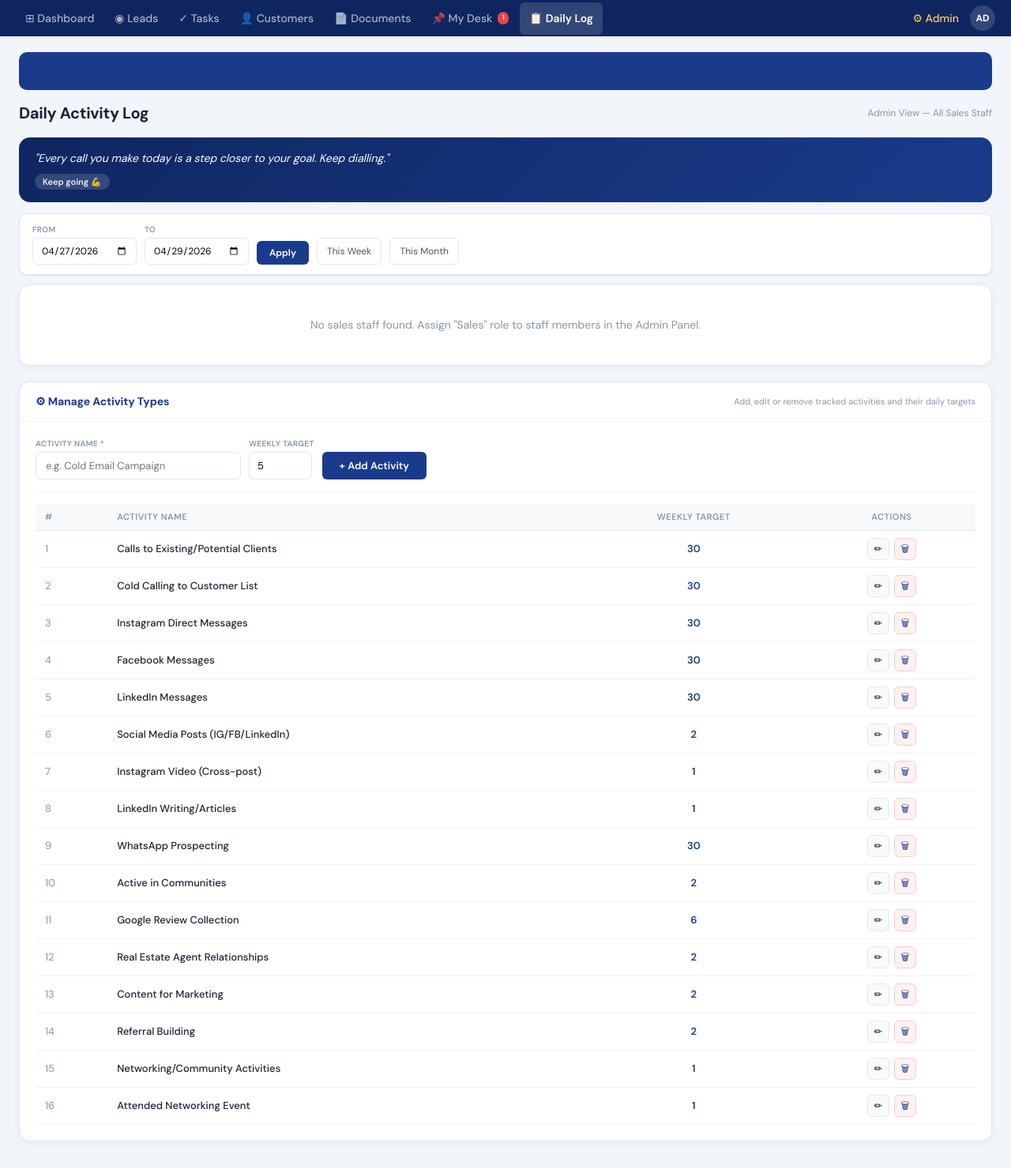
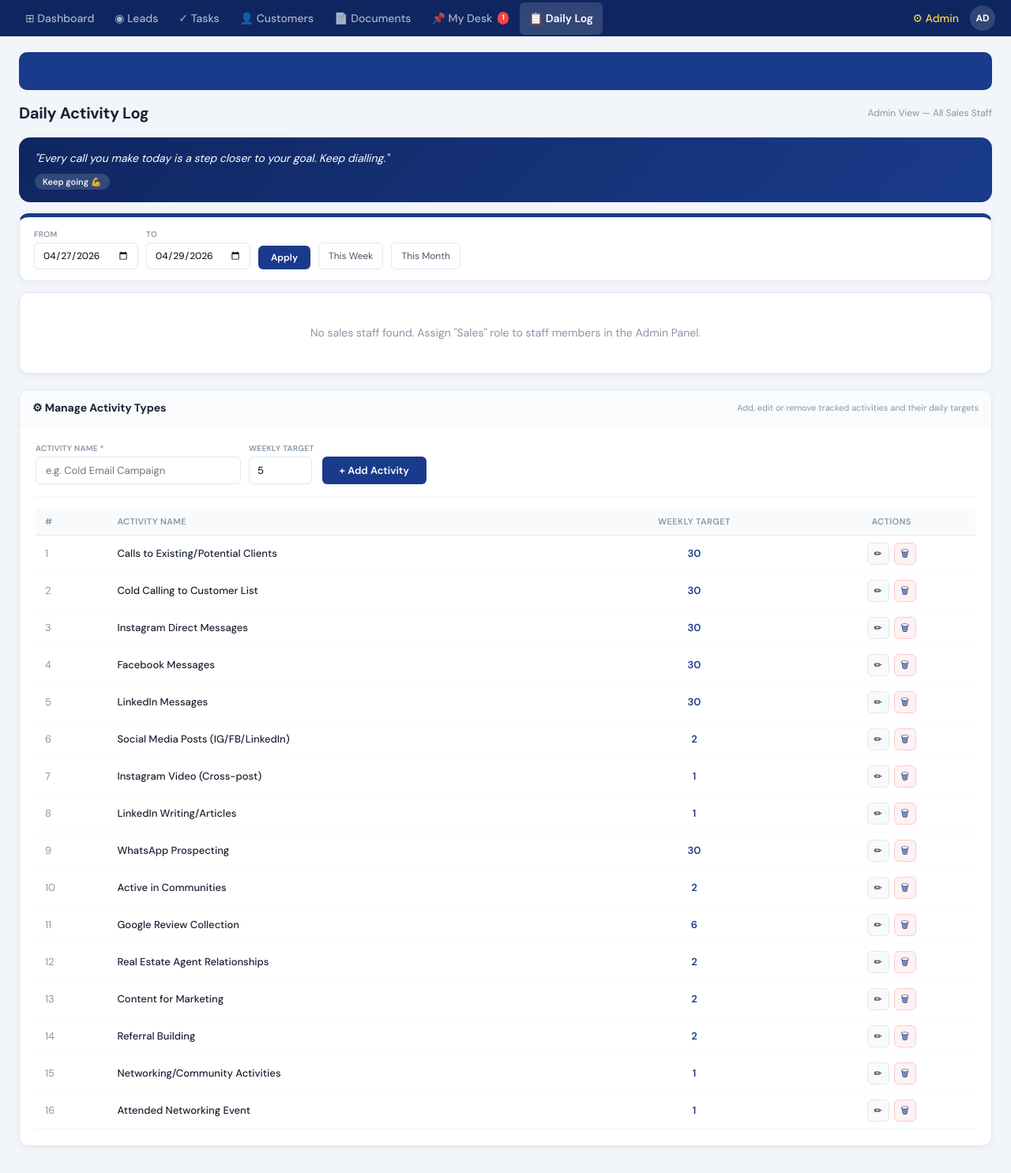
Before and after one commit to astershafeer-prog/tahfeel-crm, a Flask app: page /activity in a window 1280 px wide. Shown: the part 56-1541 px from the top of the page at 79% size. Run offline with Flask 3, Linux system fonts and the light colour scheme; a user stored in the database is signed in; data comes from the database, SQL or seed files in the repository; data that the repository does not hold is empty.

Commit message:
fix: birthday banner only on customers page, colored top borders on ALL cards across all pages/roles via CSS classes, table headers styled, comprehensive card system

```diff
--- a/static/css/tahfeel.css
+++ b/static/css/tahfeel.css
@@ -1223,3 +1223,60 @@ tbody tr.overdue-row:hover { background: #FEE2E2; }
 
 /* Section labels */
 .section-label { font-size: 11px; font-weight: 700; color: #64748B; text-transform: uppercase; letter-spacing: 0.5px; margin-bottom: 8px; }
+
+/* ── Colored top borders on all cards ───────────────────────────────────── */
+
+/* Filter area wrapper */
+.filters {
+  background:white; border-radius:12px; border:0.5px solid #E2E8F0;
+  border-top:5px solid #1A3B8B; padding:14px 18px; margin-bottom:14px;
+  box-shadow:0 2px 8px rgba(0,0,0,0.05);
+}
+
+/* Search bar card */
+.search-bar-card {
+  background:white; border-radius:12px; border:0.5px solid #E2E8F0;
+  border-top:5px solid #1A3B8B; padding:12px 16px; margin-bottom:14px;
+  box-shadow:0 2px 8px rgba(0,0,0,0.05); display:flex; gap:8px; align-items:center;
+}
+
+/* Main data card on list pages */
+.card {
+  background:white; border-radius:12px; border:0.5px solid #E2E8F0;
+  box-shadow:0 2px 8px rgba(0,0,0,0.05); overflow:hidden; margin-bottom:14px;
+}
+.card .card-header {
+  display:flex; justify-content:space-between; align-items:center;
+  padding:12px 16px; border-bottom:0.5px solid #F1F5F9;
+  background:#FAFBFC;
+}
+.card .card-header h2 { font-size:14px; font-weight:700; color:#1A2333; }
+
+/* Lead card accent */
+.card-leads { border-top:5px solid #1A3B8B; }
+/* Task card accent */
+.card-tasks { border-top:5px solid #10B981; }
+/* Finance card accent */
+.card-finance { border-top:5px solid #F59E0B; }
+/* Customer card accent */
+.card-customers { border-top:5px solid #8B5CF6; }
+/* Document card accent */
+.card-documents { border-top:5px solid #64748B; }
+
+/* Table header row */
+table thead tr { background:#F8FAFC; }
+table thead th {
+  font-size:11px; font-weight:700; color:#64748B;
+  text-transform:uppercase; letter-spacing:0.4px;
+  padding:10px 12px; border-bottom:1px solid #F1F5F9;
+}
+table tbody td { padding:10px 12px; font-size:13px; color:#1A2333; border-bottom:0.5px solid #F8FAFC; }
+table tbody tr:last-child td { border-bottom:none; }
+
+/* Overdue row */
+.overdue-row td { background:#FFF5F5; }
+.overdue-row:hover td { background:#FEE2E2 !important; }
+
+/* Page header */
+.page-header { display:flex; justify-content:space-between; align-items:center; margin-bottom:16px; }
+.page-header h2 { font-size:20px; font-weight:700; color:#1A2333; }
--- a/templates/activity_log.html
+++ b/templates/activity_log.html
@@ -64,7 +64,7 @@
 
     {% if session.role == 'sales' %}
     <!-- ── SALES STAFF VIEW ─────────────────────────── -->
-    <div class="card">
+    <div class="card card-tasks">
       <div class="card-header">
         <h2>📝 Log Activities</h2>
         <span style="font-size:12px;color:var(--text-muted);">You can log for any date</span>
--- a/templates/customer_detail.html
+++ b/templates/customer_detail.html
@@ -8,9 +8,8 @@
   <link rel="icon" href="/static/img/logo_white.png" type="image/png">
 </head>
 <body>
-  {%- from 'macros.html' import topbar, nav, birthday_banner -%}
+  {%- from 'macros.html' import topbar, nav -%}
   {{ topbar() }}
-  {{ birthday_banner(birthdays_today, now) }}
   {{ nav('customers') }}
   <div class="container" style="max-width:960px;">
     {% with messages = get_flashed_messages() %}
@@ -136,7 +135,7 @@
 
         <!-- Documents -->
     <div class="section-label">Documents ({{ documents|length }})</div>
-    <div class="card">
+    <div class="card card-customers">
       {% if documents %}
       <table>
         <thead>
--- a/templates/customers.html
+++ b/templates/customers.html
@@ -62,7 +62,7 @@
       </form>
     </div>
 
-    <div class="card">
+    <div class="card card-customers">
       <table>
         <thead>
           <tr>
--- a/templates/dashboard_admin.html
+++ b/templates/dashboard_admin.html
@@ -8,9 +8,8 @@
   <link rel="icon" href="/static/img/logo_white.png" type="image/png">
 </head>
 <body>
-    {%- from 'macros.html' import topbar, nav, birthday_banner, welcome -%}
+    {%- from 'macros.html' import topbar, nav, welcome -%}
   {{ topbar() }}
-  {{ birthday_banner(birthdays_today, now) }}
   {{ nav('dashboard') }}
 
   <div class="container">
--- a/templates/dashboard_finance.html
+++ b/templates/dashboard_finance.html
@@ -8,9 +8,8 @@
   <link rel="icon" href="/static/img/logo_white.png" type="image/png">
 </head>
 <body>
-  {%- from 'macros.html' import topbar, nav, birthday_banner, welcome -%}
+  {%- from 'macros.html' import topbar, nav, welcome -%}
   {{ topbar() }}
-  {{ birthday_banner(birthdays_today, now) }}
   {{ nav('dashboard') }}
   <div class="container">
     {% with messages = get_flashed_messages() %}
--- a/templates/dashboard_staff.html
+++ b/templates/dashboard_staff.html
@@ -19,9 +19,8 @@
   </style>
 </head>
 <body>
-  {%- from 'macros.html' import topbar, nav, birthday_banner -%}
+  {%- from 'macros.html' import topbar, nav -%}
   {{ topbar() }}
-  {{ birthday_banner(birthdays_today, now) }}
   {{ nav('dashboard') }}
   <div class="container">
     {% with messages = get_flashed_messages() %}
--- a/templates/documents.html
+++ b/templates/documents.html
@@ -60,7 +60,7 @@
       </form>
     </div>
 
-    <div class="card">
+    <div class="card card-documents">
       <table>
         <thead>
           <tr><th>Document Type</th><th>Owner Name</th><th>Belongs To</th><th>Customer</th><th>Expiry Date</th><th>File</th><th>Added By</th><th>Actions</th></tr>
--- a/templates/job_detail.html
+++ b/templates/job_detail.html
@@ -8,9 +8,8 @@
   <link rel="icon" href="/static/img/logo_white.png" type="image/png">
 </head>
 <body>
-  {%- from 'macros.html' import topbar, nav, birthday_banner -%}
+  {%- from 'macros.html' import topbar, nav -%}
   {{ topbar() }}
-  {{ birthday_banner(birthdays_today, now) }}
   {{ nav('jobs') }}
   <div class="container" style="max-width:860px;">
     {% with messages = get_flashed_messages() %}
--- a/templates/jobs.html
+++ b/templates/jobs.html
@@ -8,9 +8,8 @@
   <link rel="icon" href="/static/img/logo_white.png" type="image/png">
 </head>
 <body>
-  {%- from 'macros.html' import topbar, nav, birthday_banner -%}
+  {%- from 'macros.html' import topbar, nav -%}
   {{ topbar() }}
-  {{ birthday_banner(birthdays_today, now) }}
   {{ nav('jobs') }}
   <div class="container">
     {% with messages = get_flashed_messages() %}
--- a/templates/lead_detail.html
+++ b/templates/lead_detail.html
@@ -8,9 +8,8 @@
   <link rel="icon" href="/static/img/logo_white.png" type="image/png">
 </head>
 <body>
-    {%- from 'macros.html' import topbar, nav, birthday_banner, welcome -%}
+    {%- from 'macros.html' import topbar, nav, welcome -%}
   {{ topbar() }}
-  {{ birthday_banner(birthdays_today, now) }}
   {{ nav('add_lead') }}
   <div class="container">
     {% with messages = get_flashed_messages() %}
@@ -20,7 +19,7 @@
     {% endwith %}
     <div class="grid">
       <a href="/leads" style="display:inline-block;margin-bottom:12px;color:#555;text-decoration:none;font-size:13px;">← Back to Leads</a>
-    <div class="card">
+    <div class="card card-leads">
       <div class="card-header">
         <h2>Customer Details</h2>
         <div style="display:flex;align-items:center;gap:10px;">
--- a/templates/targets.html
+++ b/templates/targets.html
@@ -49,7 +49,7 @@
     <form method="post">
       <input type="hidden" name="month" value="{{ month }}">
       <input type="hidden" name="year" value="{{ year }}">
-      <div class="card">
+      <div class="card card-leads">
         <!-- Header -->
         <div style="display:grid;grid-template-columns:1.8fr 1fr 80px;gap:12px;padding:10px 16px;background:#F8FAFC;border-bottom:1px solid #F1F5F9;align-items:center;">
           <span style="font-size:11px;font-weight:600;color:#94A3B8;text-transform:uppercase;letter-spacing:0.4px;">Staff Member</span>
```
Also changed, not shown: templates/all_leads.html (+4 -3 lines).
